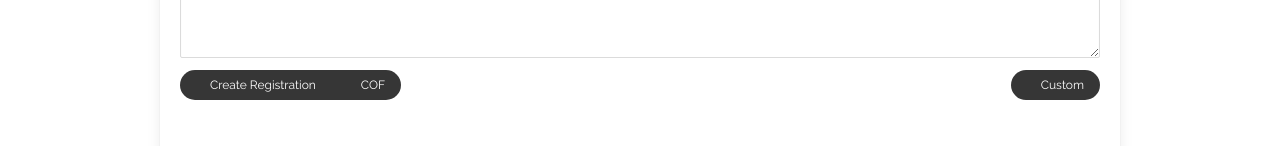
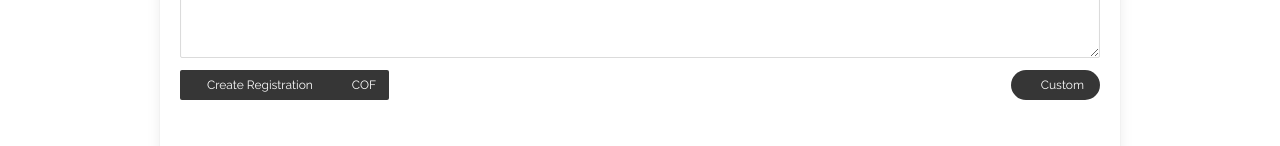
Before and after one commit to veib6247/oppwa-v2, a Vue app: page / in a window 1280 px wide. Shown: the part 784-930 px from the top of the page. Built offline with nearby package versions, Linux system fonts and the light colour scheme; a web font is replaced by a local one.

Commit message:
swapped transition component with keepalive to stay alive

```diff
--- a/src/App.vue
+++ b/src/App.vue
@@ -133,11 +133,11 @@ export default {
   </div>
 
   <!-- swapping component views -->
-  <KeepAlive>
-    <Transition>
+  <Transition>
+    <KeepAlive>
       <component :is="currentView" />
-    </Transition>
-  </KeepAlive>
+    </KeepAlive>
+  </Transition>
 </template>
 
 <style>
--- a/src/views/CopyandPay.vue
+++ b/src/views/CopyandPay.vue
@@ -283,7 +283,7 @@ export default {
           <!-- add extra params -->
           <div class="buttons has-addons">
             <button
-              class="button is-small is-rounded is-dark raleway"
+              class="button is-small is-dark raleway"
               @click="addRGParam"
               :disabled="disableButtons.btnRG"
             >
@@ -293,7 +293,7 @@ export default {
               <span>Create Registration</span>
             </button>
             <button
-              class="button is-small is-rounded is-dark raleway"
+              class="button is-small is-dark raleway"
               @click="addCOFParams"
               :disabled="disableButtons.btnCOF"
             >
```
